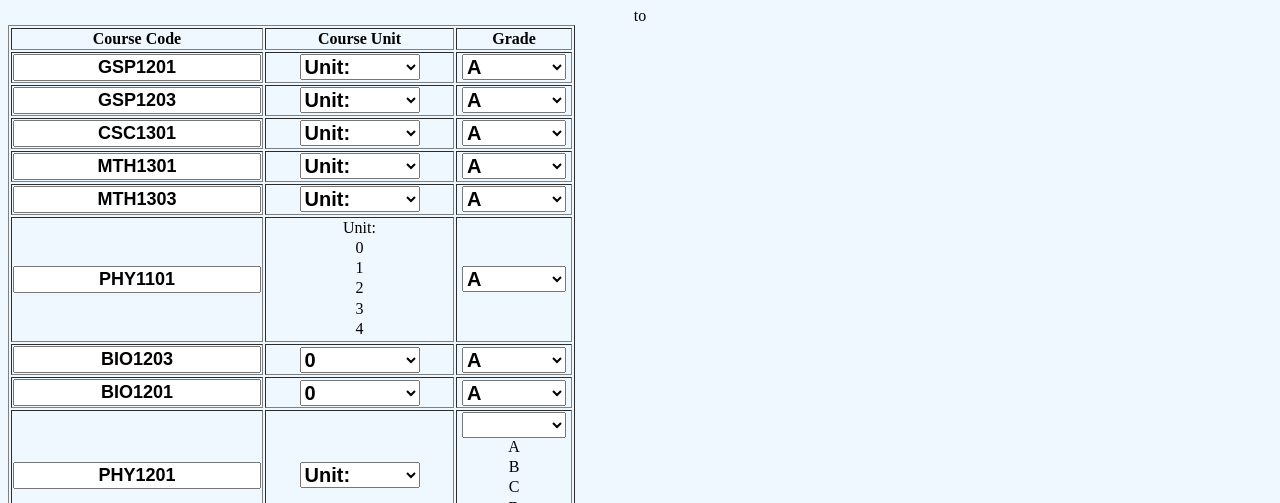
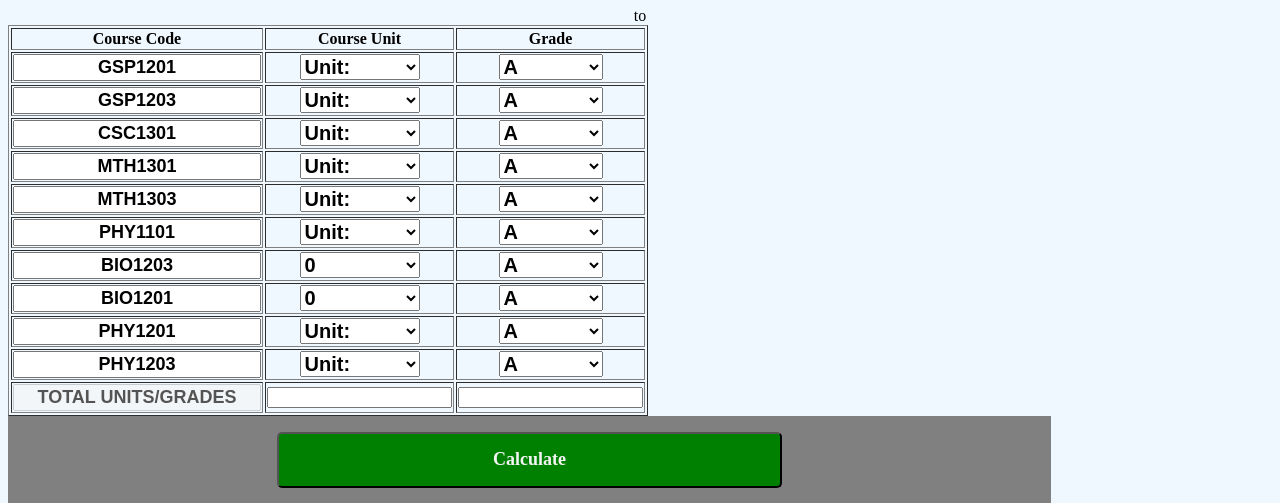
Before and after one commit to Mahmud2123/gp-cal.github.io, a website: page index.html in a window 1280 px wide. Shown: the part 73-576 px from the top of the page. Drawn offline with Linux system fonts and the light colour scheme.

Commit message:
Update index.html

```diff
--- a/index.html
+++ b/index.html
@@ -117,7 +117,8 @@
   </tr>
     <tr>
     <td> <input id="code" type="text"  value="PHY1101"> </input></td>
-      <td> <option value="">Unit:</option>
+      <td> <select id="unit" >
+        <option >Unit:</option>
        <option id="unit0" value="">0</option>
         <option id="unit1" value="">1</option>
         <option id="unit2" value="">2</option>
@@ -181,12 +182,12 @@
       </select>
       </td>
       <td> <select id="grade">
-        <select id="grade">
         <option id="grade1" value="5.0">A</option>
         <option id="grade2" value="4.0">B</option>
         <option id="grade3" value="3.0">C</option>
         <option id="grade4" value="2.0">D</option>
         <option id="grade5" value="1.0">E</option>
+      </select>
       </td>
   </tr>
      <tr>
@@ -212,7 +213,7 @@
     <td> <input id="code" type="text"  value="TOTAL UNITS/GRADES" disabled> </input></td>
       <td> <input id="totalUnit" </input>
       </td>
-      <td> <input id="grade"></input>
+      <td> <input id="totalGrade"></input>
       </td>
   </tr>
 
```
